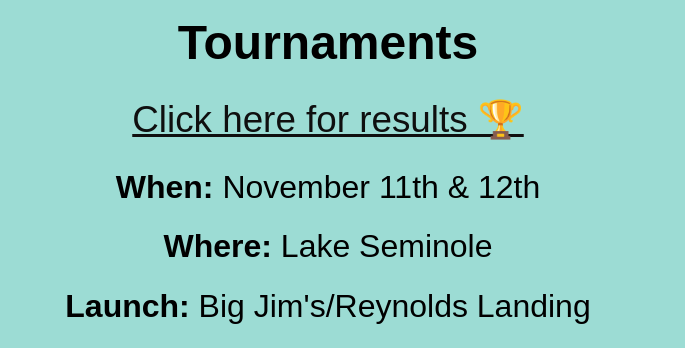
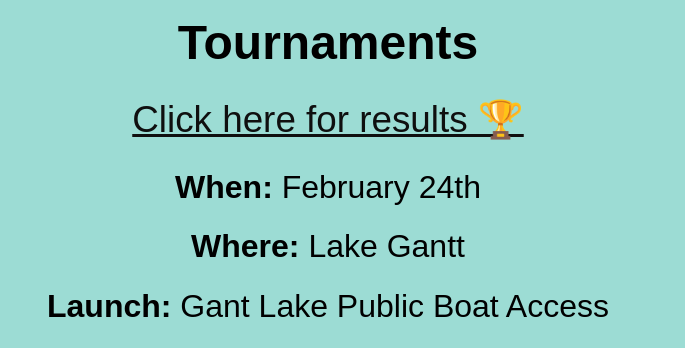
Before and after one commit to travisbrowning/ggbassclub, a plain HTML site: page index.html in a window 1280 px wide. Shown: the part 1798-2146 px from the top of the page, without its empty margins (312-997 px from the left). Drawn offline with Linux system fonts and the light colour scheme; grey boxes are pictures that could not be loaded.

Commit message:
Adds Feb updates

```diff
--- a/index.html
+++ b/index.html
@@ -52,7 +52,7 @@
       <p><b>Where:</b> <span id="where"></span></p>
       <p><b>Launch:</b> <span id="launch"></span></p>
       <iframe
-        src="https://www.google.com/maps/embed?pb=!1m18!1m12!1m3!1d14112.069863170684!2d-82.79029973546591!3d27.83999916770573!2m3!1f0!2f0!3f0!3m2!1i1024!2i768!4f13.1!3m3!1m2!1s0x88c2fb82e797a07f%3A0x2fdcff5958591df0!2sLake%20Seminole!5e0!3m2!1sen!2sus!4v1693868730362!5m2!1sen!2sus"
+        src="https://www.google.com/maps/embed?pb=!1m18!1m12!1m3!1d3403.6719920738915!2d-86.44815012303035!3d31.450695850578743!2m3!1f0!2f0!3f0!3m2!1i1024!2i768!4f13.1!3m3!1m2!1s0x8891e577cea47e99%3A0xd38d19b2ef0be6a6!2sGantt%20Lake%20Public%20Boat%20Access!5e0!3m2!1sen!2sus!4v1708456886373!5m2!1sen!2sus"
         width="600"
         height="450"
         style="border: 0"
--- a/script.js
+++ b/script.js
@@ -4,6 +4,6 @@ let launch = document.querySelector("#launch");
 
 // Tournament Updates:
 
-when.textContent = "November 11th & 12th";
-where.textContent = "Lake Seminole";
-launch.textContent = "Big Jim's/Reynolds Landing";
+when.textContent = "February 24th";
+where.textContent = "Lake Gantt";
+launch.textContent = "Gant Lake Public Boat Access";
```
